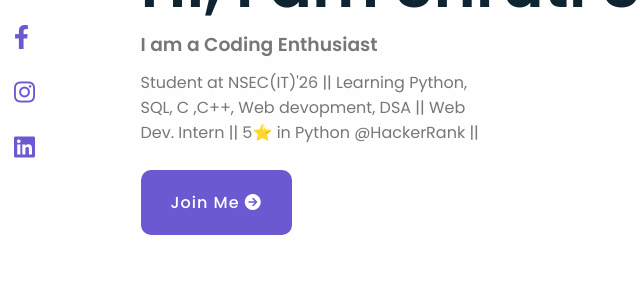
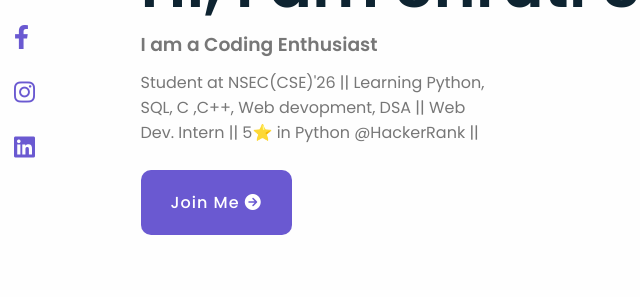
Before and after one commit to shruti-sen2004/Shruti_Portfolio, a plain HTML site: page index.html in a window 1280 px wide. Shown: the part 317-614 px from the top of the page, 33-673 px from the left. Drawn offline with Linux system fonts and the light colour scheme.

Commit message:
Update index.html

```diff
--- a/index.html
+++ b/index.html
@@ -39,7 +39,7 @@
                 <div class="info">
                     <h2>Hi, I am Shruti Sen</h2>
                     <h3>I am a Coding Enthusiast</h3>
-                    <p>Student at NSEC(IT)'26 || Learning Python, SQL, C ,C++, Web devopment, DSA || Web Dev. Intern || 5⭐ in Python @HackerRank ||</p>
+                    <p>Student at NSEC(CSE)'26 || Learning Python, SQL, C ,C++, Web devopment, DSA || Web Dev. Intern || 5⭐ in Python @HackerRank ||</p>
                     <a href="#contact" class="btn">Join Me <i class="fas fa-arrow-circle-right"></i></a>
                 </div>
                 <div class="home-img">
```
